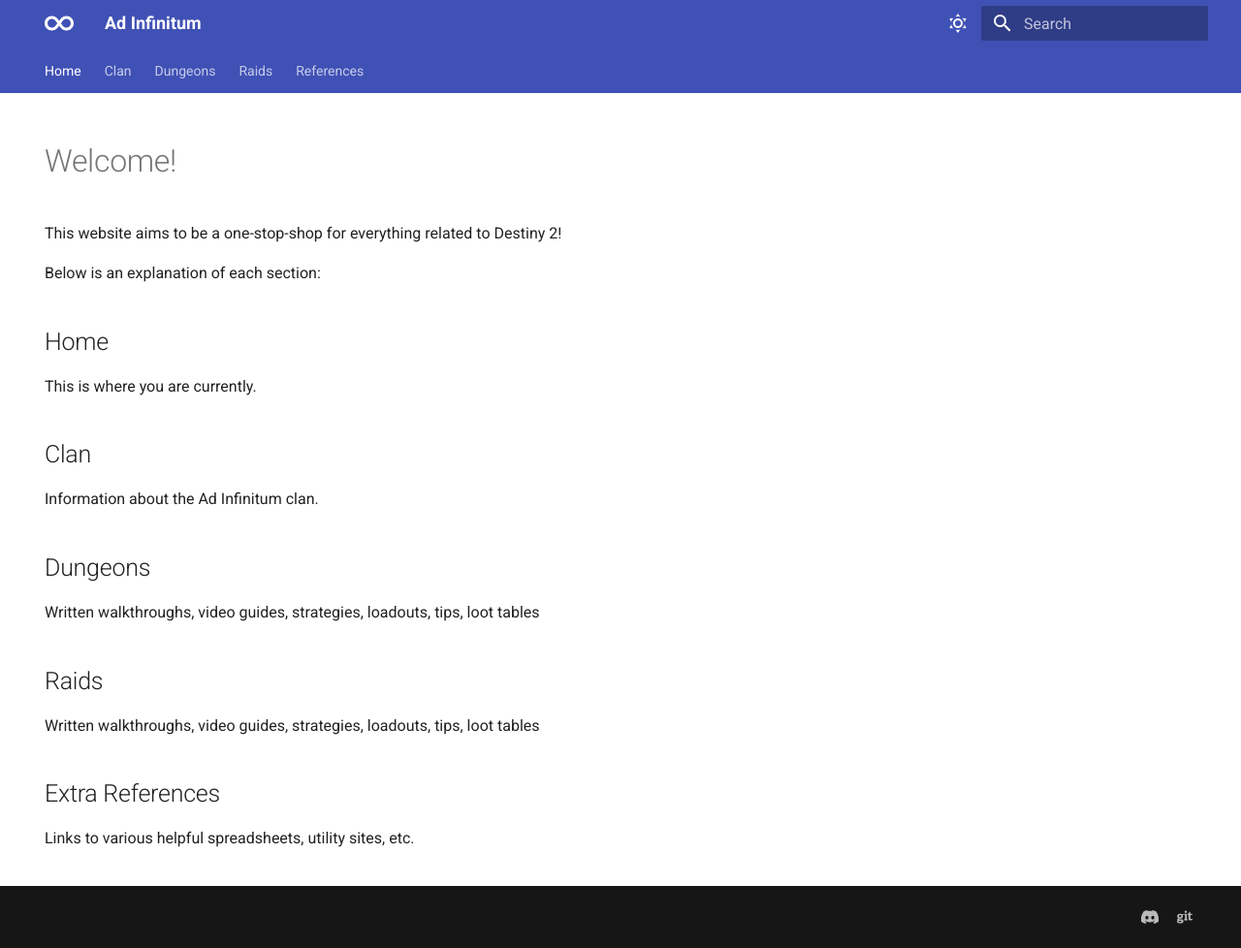
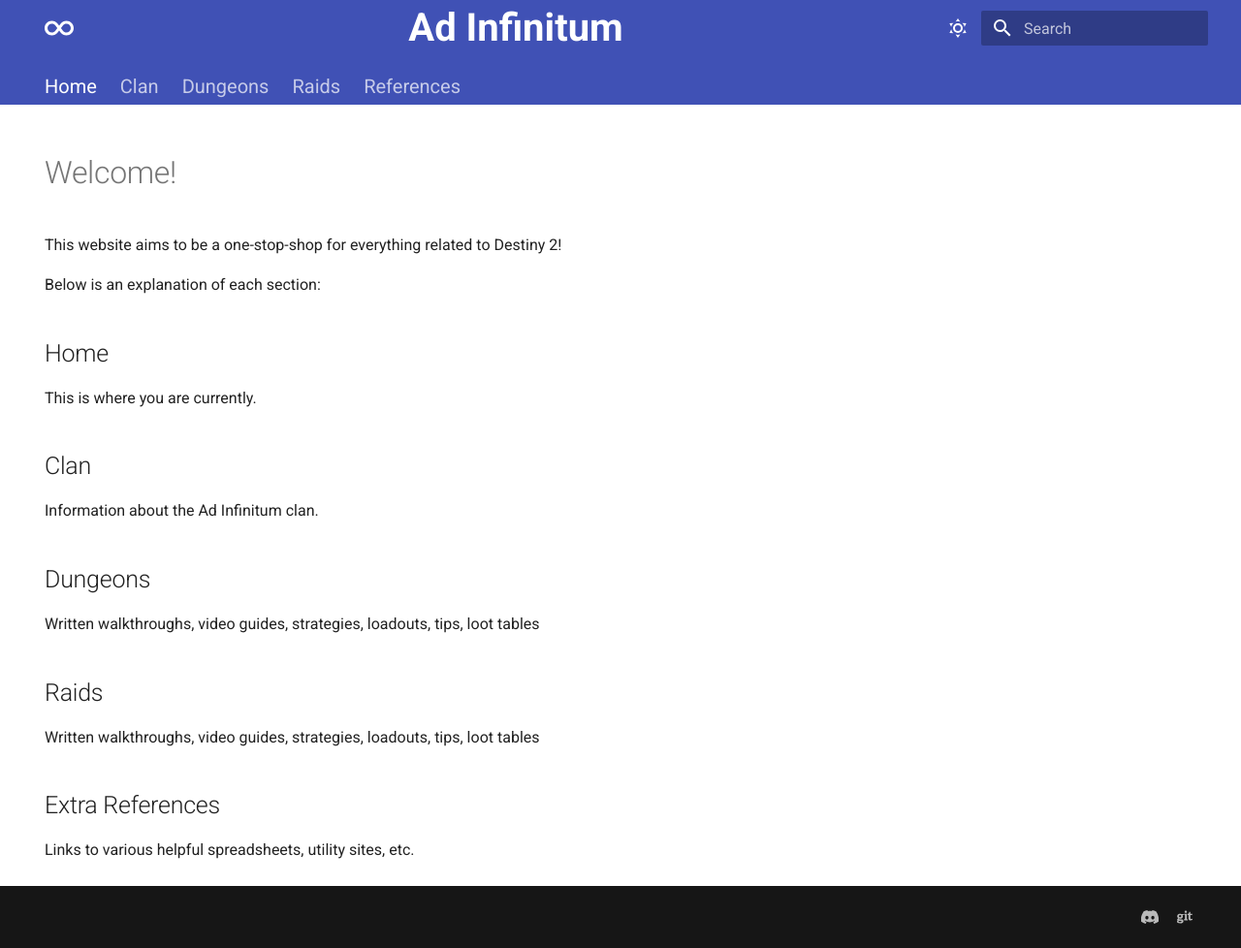
Before and after one commit to Ad-Infinitum-Code/clan-website, an MkDocs documentation site: the page built from docs/index.md, in a window 1280 px wide and 978 px high. Shown: the whole window at 97% size. Built offline with MkDocs 1.6.1 and Material for MkDocs 9.7.7, drawn with Linux system fonts in a browser that asks for light colours.

Commit message:
some tweaks to the sizing/positioning of header things

```diff
--- a/docs/stylesheets/extra.css
+++ b/docs/stylesheets/extra.css
@@ -18,6 +18,24 @@
     --md-footer-bg-color:                black;         /* header and footer background color */
 }
 
+/* Add some girth to the header */
+.md-header {
+    height: 3rem;
+    padding-top: .25rem;
+}
+
+/* Tweak the title text in the header (Ad Infinitum) */
+.md-header__ellipsis {
+    font-size: 2rem;
+    display: flex;
+    justify-content: center;
+}
+
+/* Make the font size for the tab links bigger */
+.md-tabs__link {
+    font-size: 1rem;
+}
+
 /* Hide the previous and next buttons for all pages */
 .md-footer__inner:not([hidden]) {
     display: none
```
